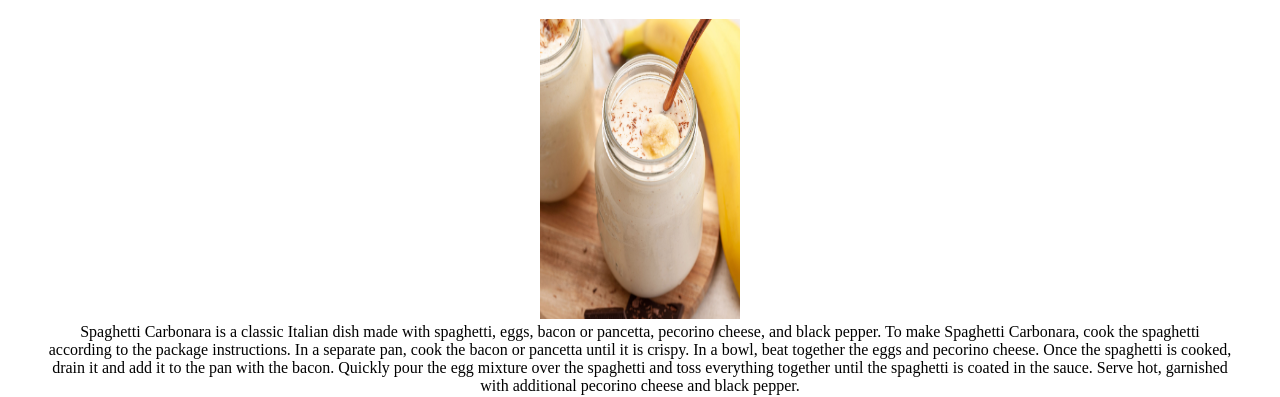
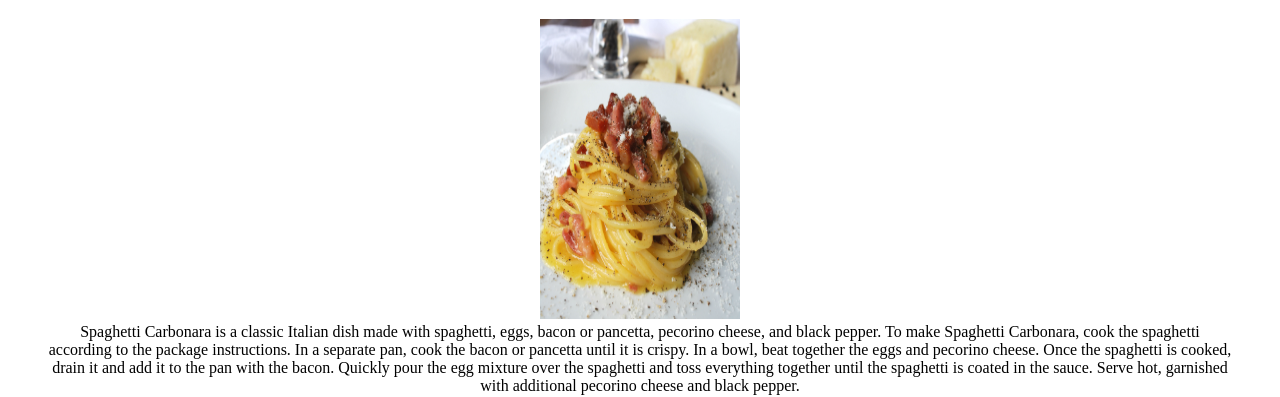
Before and after one commit to wendellpatual/odin-recipes, a plain HTML site: page recipes/sp_carbonara.html in a window 1280 px wide. Shown: the part 61-458 px from the top of the page. Drawn offline with Linux system fonts and the light colour scheme.

Commit message:
Fix image sp_carbonara.png

```diff
--- a/recipes/sp_carbonara.html
+++ b/recipes/sp_carbonara.html
@@ -10,7 +10,7 @@
 		<center>
 			<h1>Spaghetti Carbonara</h1>
 				<figure>
-					<img src="../img/bananaSmt.png" width="200px" height="300px">
+					<img src="../img/sp_carbonara.png" width="200px" height="300px">
 					<figcaption>
 						Spaghetti Carbonara is a classic Italian dish made with spaghetti, eggs, bacon or pancetta, pecorino cheese, and black pepper. To make Spaghetti Carbonara, cook the spaghetti according to the package instructions. In a separate pan, cook the bacon or pancetta until it is crispy. In a bowl, beat together the eggs and pecorino cheese. Once the spaghetti is cooked, drain it and add it to the pan with the bacon. Quickly pour the egg mixture over the spaghetti and toss everything together until the spaghetti is coated in the sauce. Serve hot, garnished with additional pecorino cheese and black pepper.
 					</figcaption>
```
